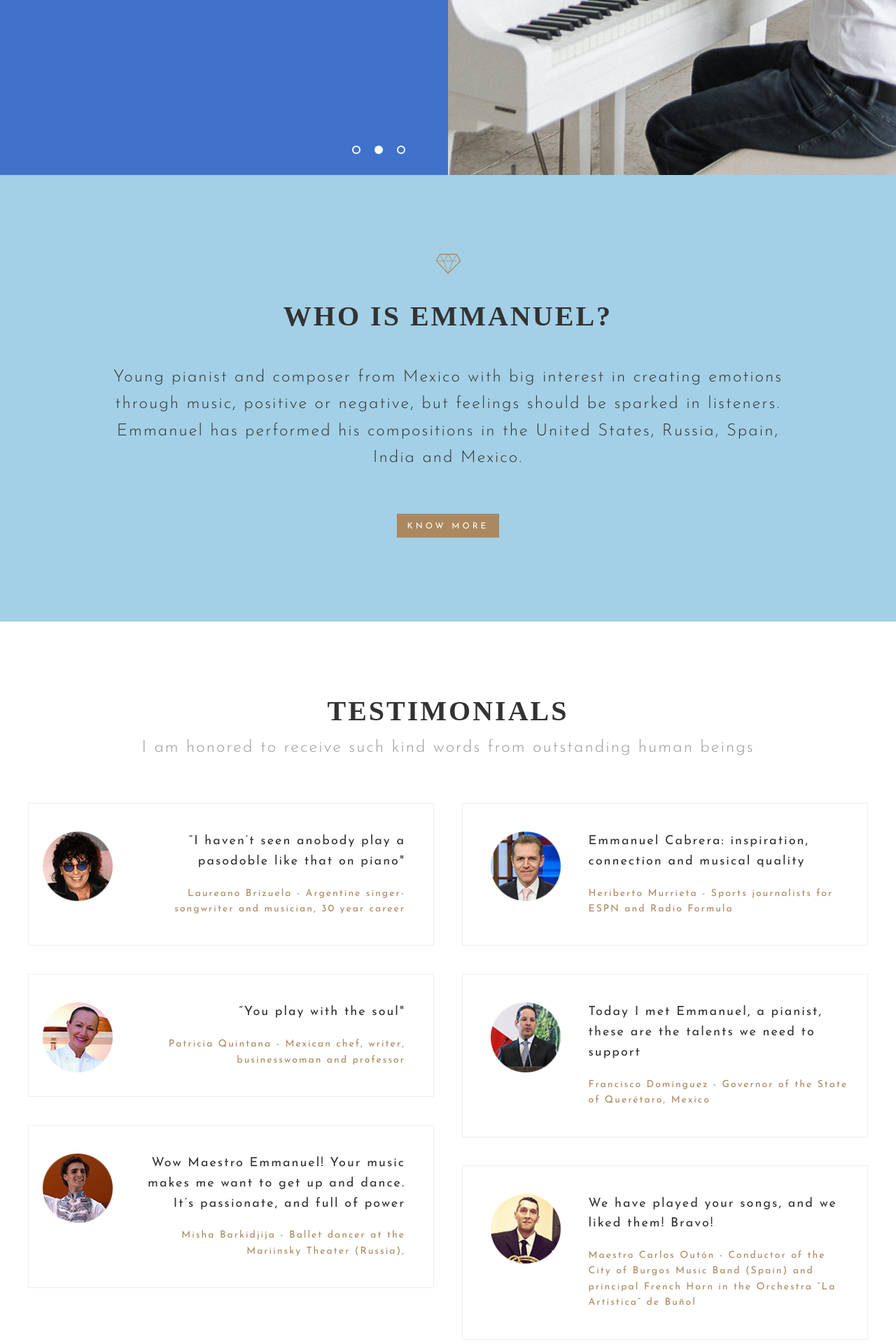
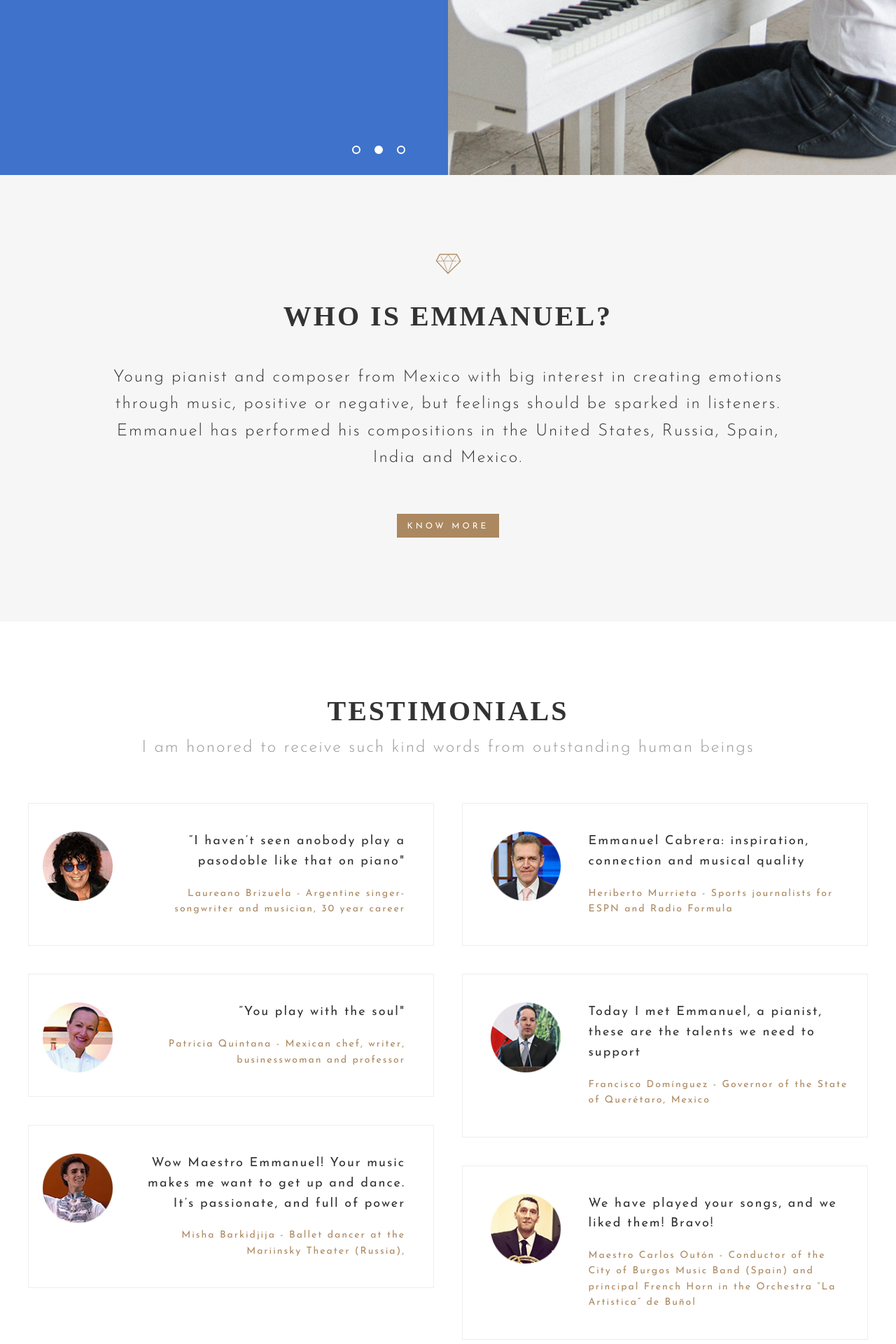
Before and after one commit to guicaro/musicemmanuel, a Jekyll site: the page built from index.html, in a window 1280 px wide. Shown: the part 650-2570 px from the top of the page at 70% size. Built offline with Jekyll 4.4.1, drawn with Linux system fonts in a browser that asks for light colours; some web fonts are replaced; the list of posts is cut into pages by our own code.

Commit message:
Fixed index page with grey background

```diff
--- a/index.html
+++ b/index.html
@@ -109,7 +109,7 @@ clients:
     </nav>
   </div>
 </div>
-<div class="full light-grey centered-text">
+<div class="full light-grey-old centered-text">
   <div class="section-title">
     <div class="row">
       <div class="medium-10 medium-centered columns">
@@ -171,7 +171,7 @@ clients:
     </div>
   </div>
 </div>
-<div class="full light-grey flower">
+<div class="full light-grey-old flower">
   <div class="three spacing"></div>
   <div class="row">
     {% for milestone in page.milestones %}
@@ -231,7 +231,7 @@ clients:
   </div>
   <div class="spacing"></div>
 </div>
-<div class="full light-grey no-padding">
+<div class="full light-grey-old no-padding">
   <div class='row'>
   <div class="two spacing"></div>
     <div class='large-12 columns'>
```
